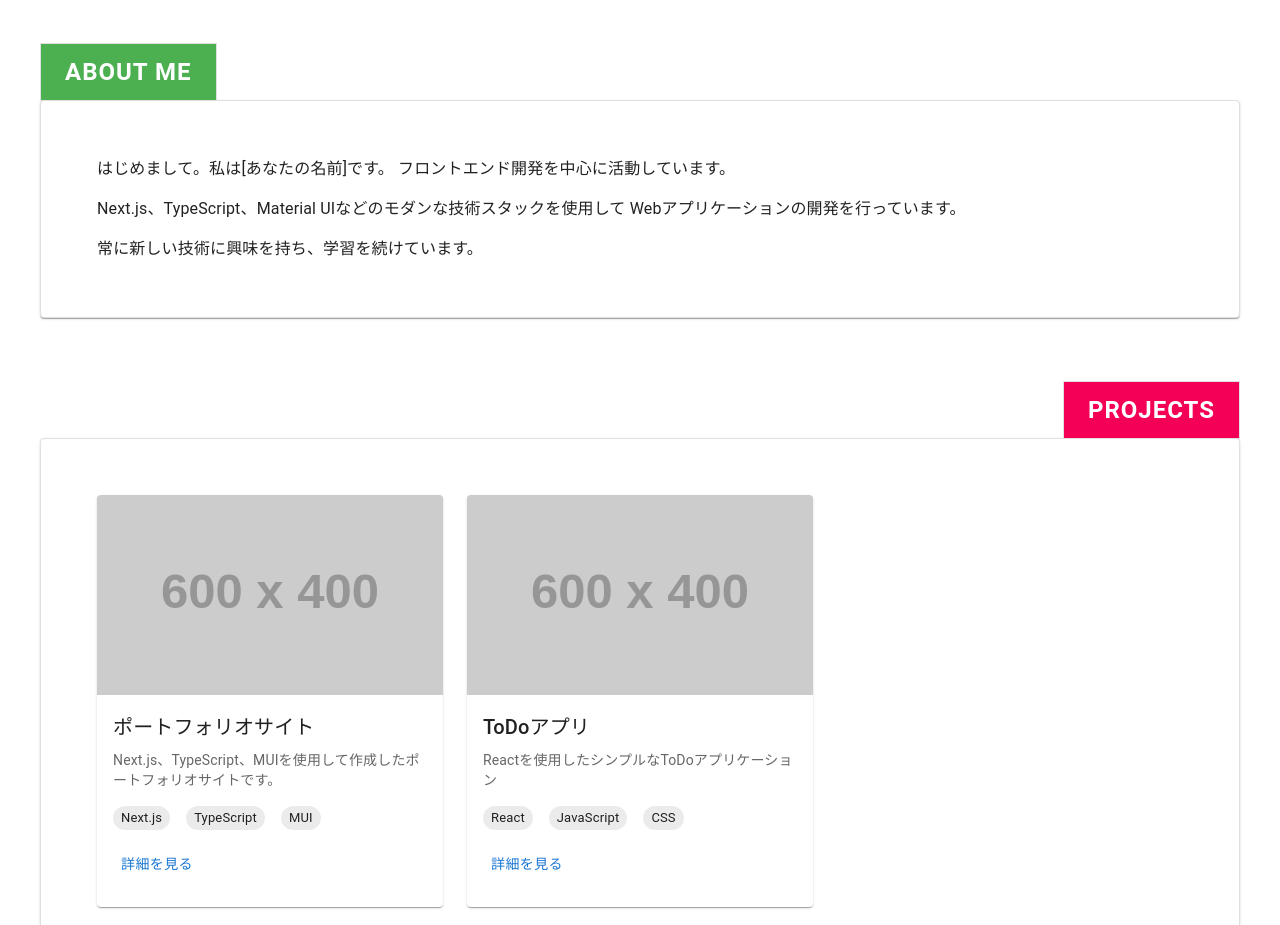
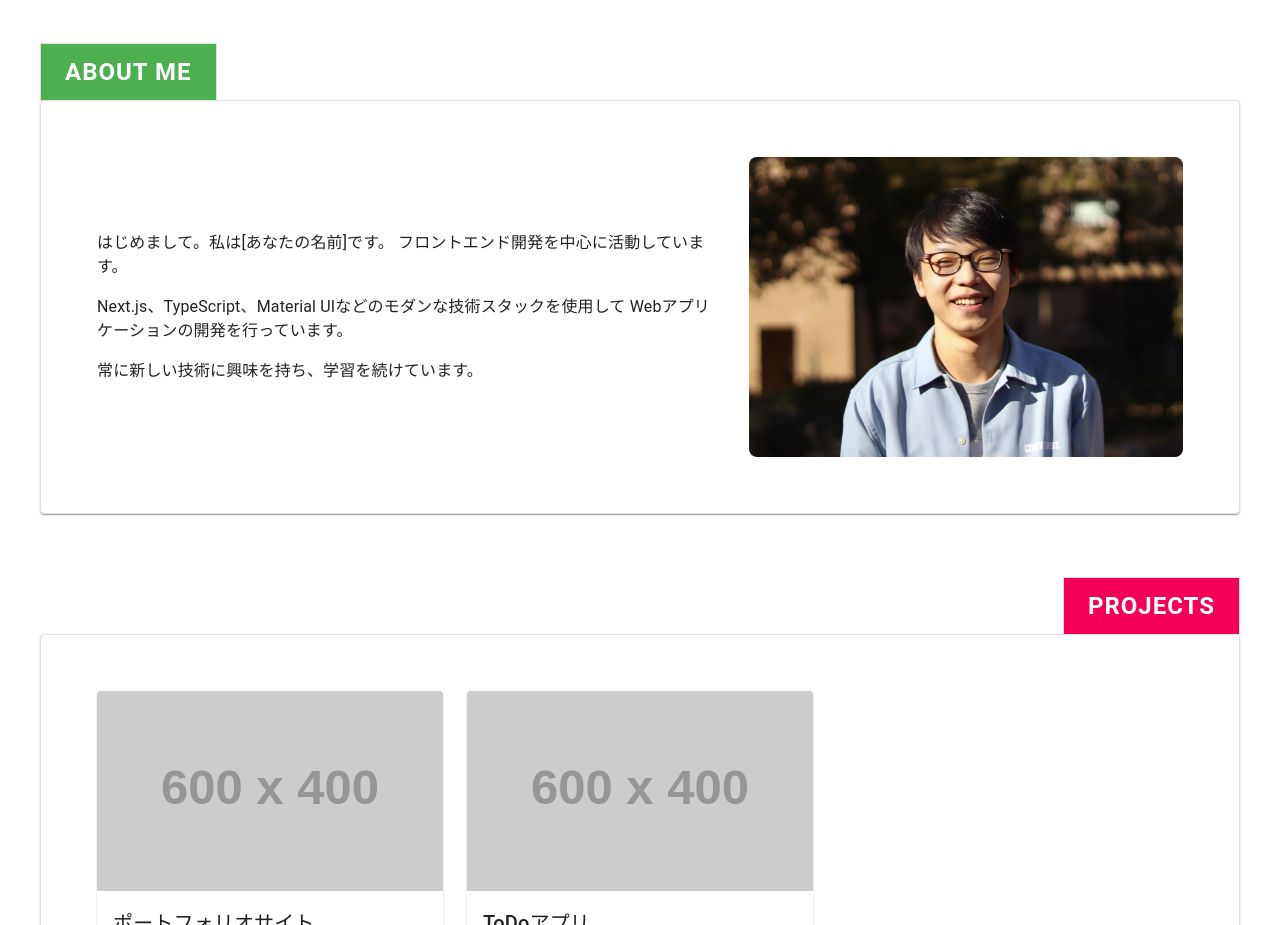
Before and after one commit to Yama9120/my_portfolio, a Next.js app: page / in a window 1280 px wide. Shown: the part 820-1745 px from the top of the page. Built offline with nearby package versions, Linux system fonts and the light colour scheme.

Commit message:
feat: add my image & display image

```diff
--- a/app/components/sections/about.tsx
+++ b/app/components/sections/about.tsx
@@ -1,7 +1,8 @@
 "use client";
 
 import SectionContainer from '../ui/section-container';
-import { Typography, Box } from '@mui/material';
+import { Typography, Box, Grid } from '@mui/material';
+import Image from 'next/image';
 
 export default function About() {
   return (
@@ -13,6 +14,9 @@ export default function About() {
         textcolor='white'
     >
         <Box sx={{ p: 4 }}>
+            <Grid container spacing={4} alignItems="center">
+                {/* 左側: テキストコンテンツ */}
+                <Grid item xs={12} md={7}>
                     <Typography variant="body1" paragraph>
                         はじめまして。私は[あなたの名前]です。
                         フロントエンド開発を中心に活動しています。
@@ -24,6 +28,46 @@ export default function About() {
                     <Typography variant="body1">
                         常に新しい技術に興味を持ち、学習を続けています。
                     </Typography>
+                </Grid>
+                {/* 右側: 画像 */}
+                <Grid
+                    item
+                    xs={12}
+                    sm={8}
+                    md={5}
+                    sx={{
+                        margin: {
+                            xs: '0',
+                            sm: '0 auto',
+                            md: '0'
+                        },
+                    }}
+                >
+                    <Box
+                        sx={{
+                            position: 'relative',
+                            width: '100%',
+                            height: {
+                                xs: '200px',
+                                sm: '250px',
+                                md: '300px'
+                            },
+                            borderRadius: 2,
+                            overflow: 'hidden',
+                        }}
+                    >
+                        <Image
+                            src="/images/about/my_image.jpg"
+                            alt="Profile Image"
+                            fill
+                            style={{
+                                objectFit: 'cover',
+                            }}
+                            priority
+                        />
+                    </Box>
+                </Grid>
+            </Grid>
         </Box>
     </SectionContainer>
   );
```
Also changed, not shown: public/images/about/my_image.jpg (added). Lines whose indentation alone changed are shown as unchanged.
